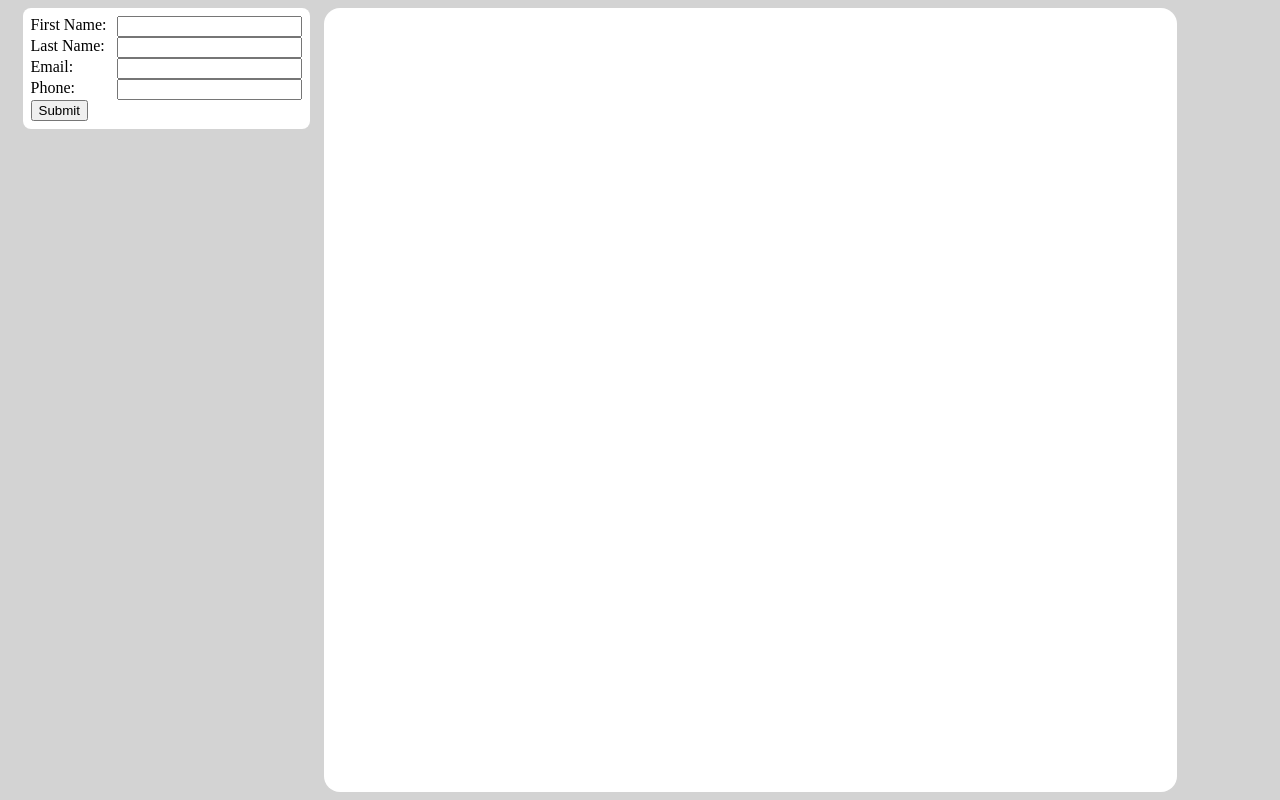
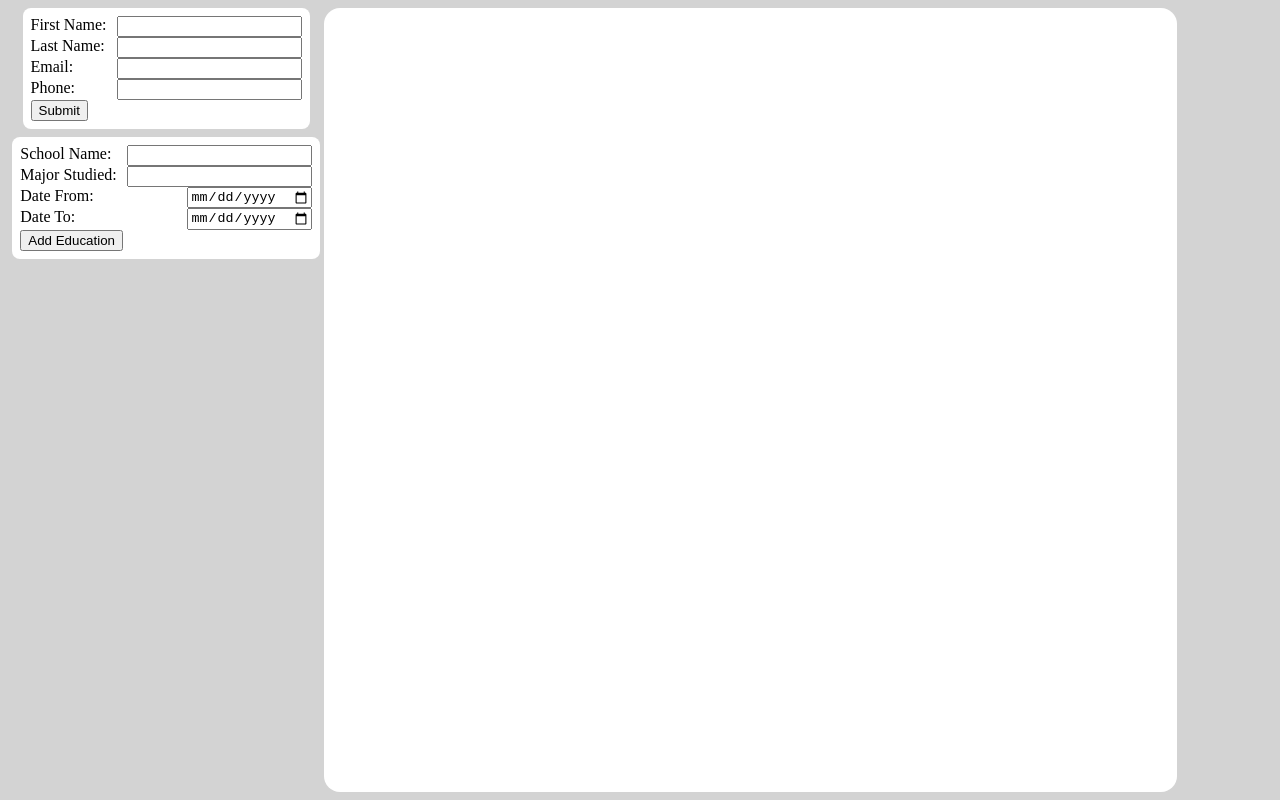
Before and after one commit to BelakJG/OdinCV, a React (Vite) app: page / in a window 1280 px wide. Built offline with nearby package versions, Linux system fonts and the light colour scheme.

Commit message:
Added education info and implemented editing of schools

```diff
--- a/src/app.jsx
+++ b/src/app.jsx
@@ -1,5 +1,6 @@
 import { useState } from "react";
 import GeneralInfo from "./components/generalInfo.jsx";
+import EducationInfo from "./components/educationInfo.jsx";
 import Resume from "./components/resume.jsx";
 
 import "./styles/app.css"
@@ -8,7 +9,8 @@ import "./styles/forms.css"
 export default function App() {
 
     const[resume, setResume] = useState({
-        general: {}
+        general: {},
+        education: []
     });
 
     const generalSubmit = (event) => {
@@ -22,9 +24,30 @@ export default function App() {
         setResume({...resume, general: dataObject});
     }
 
+    const educationSubmit = (event) => {
+        event.preventDefault();
+        const data = event.target;
+        const dataObject = {
+            id: data.uuID.value,
+            school: data.school.value,
+            major: data.major.value,
+            dateFrom: data.dateFrom.value,
+            dateTo: data.dateTo.value
+        }
+
+        const eduIndex = resume.education.findIndex(e => e.id === dataObject.id);
+        if (eduIndex === -1) {
+            setResume({...resume, education: [...resume.education, dataObject]});
+        } else {
+            setResume({...resume, education: resume.education.map((entry, index) => index === eduIndex ? dataObject : entry)})
+        }
+        data.reset();
+    }
+
     return(<>
         <div id="sidebar">
             <GeneralInfo handleGeneral = {generalSubmit} />
+            <EducationInfo handleEducation= {educationSubmit}/>
         </div>
         <div id="resume">
             <Resume resumeData = { resume } />
--- /dev/null
+++ b/src/components/educationInfo.jsx
@@ -0,0 +1,22 @@
+export default function EducationInfo({ handleEducation }) {
+    return(<form onSubmit={() => handleEducation(event)} id="educationForm">
+        <input type="hidden" name="uuID" value={crypto.randomUUID()}></input>
+        <div className="field">
+            <label htmlFor="school">School Name: </label>
+            <input type="text" id="school" name="school"></input>
+        </div>
+        <div className="field">
+            <label htmlFor="major">Major Studied: </label>
+            <input type="text" id="major" name="major"></input>
+        </div>
+        <div className="field">
+            <label htmlFor="dateFrom">Date From: </label>
+            <input type="date" id="dateFrom" name="dateFrom"></input>
+        </div>
+        <div className="field">
+            <label htmlFor="dateTo">Date To: </label>
+            <input type="date" id="dateTo" name="dateTo"></input>
+        </div>
+        <button type="submit">Add Education</button>
+    </form>);
+}
--- a/src/components/resume.jsx
+++ b/src/components/resume.jsx
@@ -1,13 +1,38 @@
 import "../styles/resume.css"
 
 export default function Resume({ resumeData }) {
+    function editSchool(schoolID) {
+        const eduIndex = resumeData.education.findIndex(e => e.id === schoolID);
+        const schoolData = resumeData.education[eduIndex];
+        const schoolForm = document.querySelector("#educationForm");
+        schoolForm.school.value = schoolData.school;
+        schoolForm.major.value = schoolData.major;
+        schoolForm.dateFrom.value = schoolData.dateFrom;
+        schoolForm.dateTo.value = schoolData.dateTo;
+        schoolForm.uuID.value = schoolData.id;
+    }
+
     const generalData = (Object.keys(resumeData.general).length !== 0 ? <div id="generalInfo">
         <h1>{resumeData.general.name}</h1>
         <h3>Email: {resumeData.general.email}</h3>
         <p>Phone: {resumeData.general.phone}</p>
     </div> : <></>);
 
+    const educationData = (resumeData.education.length === 0 ? <></> :
+        <div id="educationInfo">
+            <h1>Education</h1>
+            {resumeData.education.map((schoolEntry) => <div className="school" key={schoolEntry.id}>
+                <h1>{schoolEntry.school}</h1>
+                <h3>Major of study: {schoolEntry.major}</h3>
+                <p>Attended from {schoolEntry.dateFrom} to {schoolEntry.dateTo}</p>
+                <button type="button" onClick={() => editSchool(schoolEntry.id)}>Edit Info</button>
+            </div>
+            )}
+        </div>
+    );
+
     return(<>
         {generalData}
+        {educationData}
     </>);
 }
--- a/src/styles/index.css
+++ b/src/styles/index.css
@@ -4,6 +4,7 @@ body {
     margin: 0;
     padding: 8px;
     box-sizing: border-box;
+    overflow: hidden;
 }
 
 #root {
--- a/src/styles/resume.css
+++ b/src/styles/resume.css
@@ -0,0 +1,3 @@
+.school {
+    padding: 8px;
+}
```
